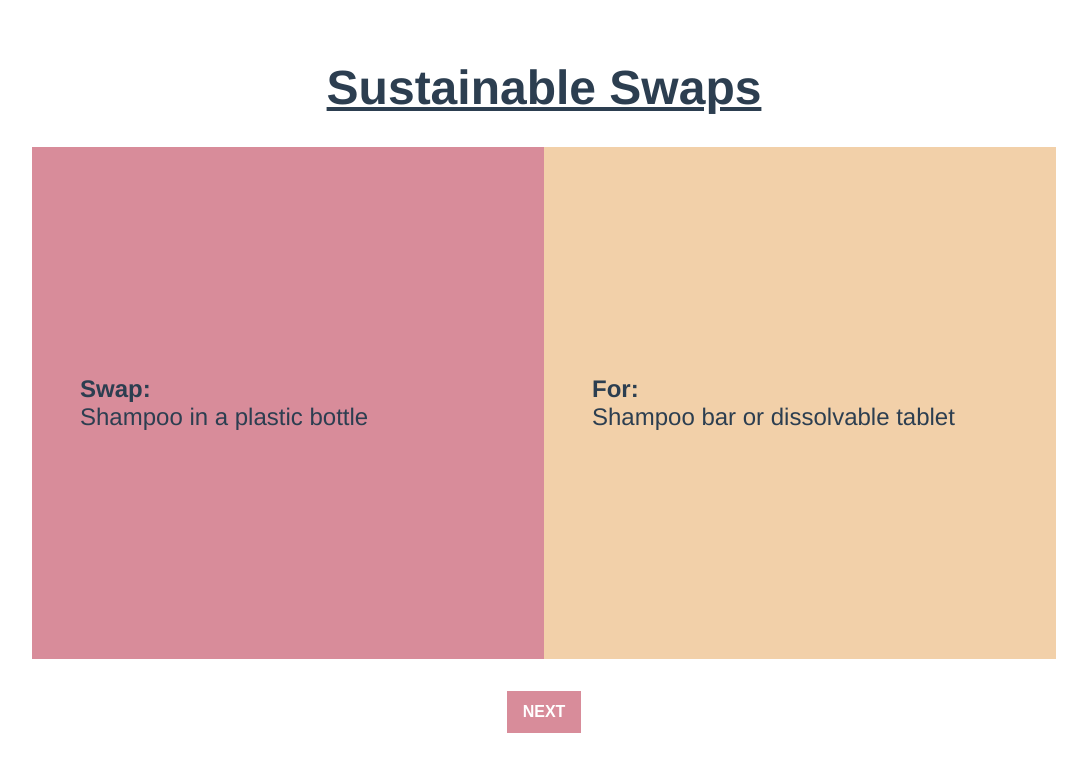
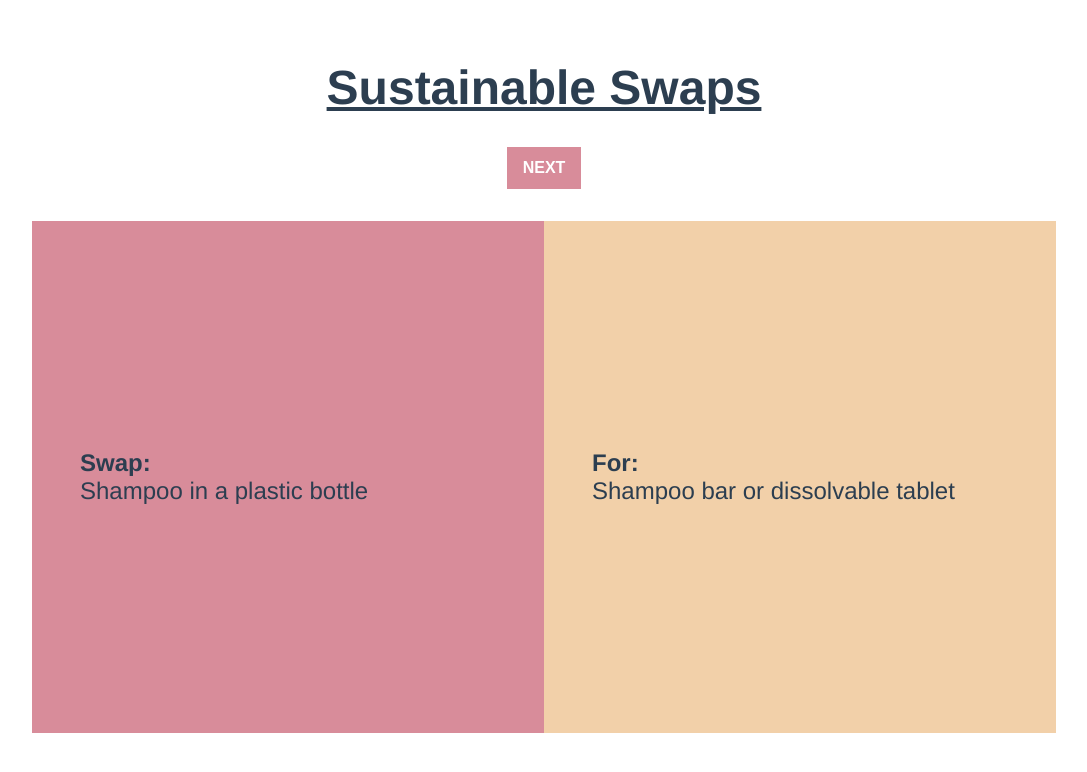
Before and after one commit to CaroEvans/sustainable-swaps, a Vue app: page / in a window 1280 px wide. Shown: the top 772 px of the page, without its empty margins (96-1183 px from the left). Built offline with nearby package versions, Linux system fonts and the light colour scheme.

Commit message:
move button to top

```diff
--- a/src/components/HeroBanner.vue
+++ b/src/components/HeroBanner.vue
@@ -1,33 +1,33 @@
 <template>
-  <div class='banner-container'>
-    <div class='lh-banner'>
-      <div class='copy-container'>
-        <p class='title'>Swap:</p>
-        <p class='copy' v-text="left"></p>
+  <button @click="move(1)" type="button">NEXT</button>
+  <div class="banner-container">
+    <div class="lh-banner">
+      <div class="copy-container">
+        <p class="title">Swap:</p>
+        <p class="copy" v-text="left"></p>
       </div>
     </div>
-    <div class='rh-banner'>
-      <div class='copy-container'>
-        <p class='title'>For:</p>
-        <p class='copy' v-text="right"></p>
+    <div class="rh-banner">
+      <div class="copy-container">
+        <p class="title">For:</p>
+        <p class="copy" v-text="right"></p>
       </div>
-    </div >
     </div>
-  <button @click="move(1)" type="button">NEXT</button>
+  </div>
 </template>
 
 <script>
 export default {
-    name: 'HeroBanner',
+  name: "HeroBanner",
   props: {
     swaps: {
-          type: Object
-      }
+      type: Object,
+    },
   },
   data() {
     return {
-        index: 0
-      }
+      index: 0,
+    };
   },
   computed: {
     left() {
@@ -35,14 +35,14 @@
     },
     right() {
       return this.swaps[this.index].right;
-      }
+    },
   },
   methods: {
     move(change) {
       if (this.swaps[this.index + change]) {
         this.index += change;
       }
-    }
-}
+    },
+  },
 };
 </script>
--- a/src/styles.scss
+++ b/src/styles.scss
@@ -11,7 +11,7 @@ h1 {
   font-size: 2rem;
 }
 h1:hover {
-  color: #D88C9A;
+  color: #d88c9a;
 }
 @media screen and (min-width: 46rem) {
   h1 {
@@ -19,19 +19,19 @@ h1:hover {
   }
 }
 button {
-  margin-top: 2rem;
+  margin-bottom: 2rem;
   font-size: 1rem;
   padding: 0.75rem 1rem;
   border: none;
-  background-color: #D88C9A;
+  background-color: #d88c9a;
   color: white;
   font-weight: 600;
   cursor: pointer;
 }
 button:hover {
-    background-color: #F2D0A9;
-    color: #2c3e50;
-  }
+  background-color: #f2d0a9;
+  color: #2c3e50;
+}
 
 .banner-container {
   display: flex;
@@ -41,7 +41,8 @@ button:hover {
   padding-left: 1rem;
   padding-right: 1rem;
 }
-.lh-banner, .rh-banner {
+.lh-banner,
+.rh-banner {
   width: 100%;
   height: auto;
   display: flex;
@@ -51,7 +52,8 @@ button:hover {
 .copy-container {
   padding: 3rem;
 }
-.copy, .title {
+.copy,
+.title {
   font-size: 1.25rem;
   text-align: left;
   margin: 0;
@@ -61,26 +63,28 @@ button:hover {
   display: block;
 }
 .lh-banner {
-  background-color: #D88C9A;
+  background-color: #d88c9a;
 }
 .rh-banner {
-  background-color: #F2D0A9;
+  background-color: #f2d0a9;
 }
 .opal {
-  color: #99C1B9;
+  color: #99c1b9;
 }
 .middle-blue-purple {
-  color: #8E7DBE;
+  color: #8e7dbe;
 }
 @media screen and (min-width: 46rem) {
   .banner-container {
     flex-direction: row;
   }
-  .lh-banner, .rh-banner {
+  .lh-banner,
+  .rh-banner {
     width: 40vw;
     height: 40vw;
   }
-  .copy, .title {
+  .copy,
+  .title {
     font-size: 1.5rem;
   }
 }
```
Lines whose indentation alone changed are shown as unchanged.
